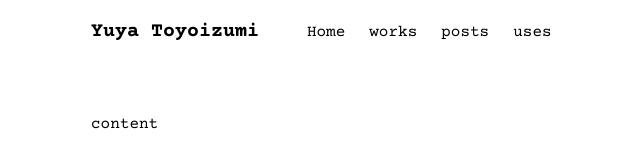
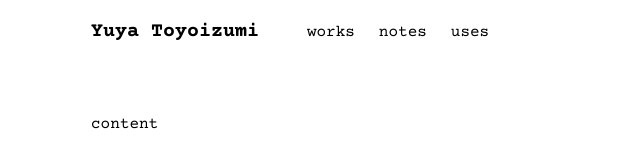
Before and after one commit to yuya-toyoizumi/my-site, a Next.js app: page / in a window 1280 px wide. Shown: the top 160 px of the page, without its empty margins (181-821 px from the left). Built offline with nearby package versions, Linux system fonts and the light colour scheme.

Commit message:
change posts to notes

```diff
--- /dev/null
+++ b/src/app/notes/page.tsx
@@ -0,0 +1,5 @@
+export default function Notes() {
+  return (
+    <>notes</>
+  )
+}
--- a/src/app/posts/page.tsx
+++ /dev/null
@@ -1,5 +0,0 @@
-export default function Posts() {
-  return (
-    <>posts</>
-  )
-}
--- a/src/components/header.tsx
+++ b/src/components/header.tsx
@@ -32,9 +32,8 @@ export const Header = () => {
             </div>
             <div className="hidden sm:ml-12 sm:flex sm:items-center">
               <div className="space-x-6">
-                <Link href="/">Home</Link>
                 <Link href="/works">works</Link>
-                <Link href="/posts">posts</Link>
+                <Link href="/notes">notes</Link>
                 <Link href="/uses">uses</Link>
               </div>
             </div>
@@ -48,7 +47,7 @@ export const Header = () => {
       >
         <div className="flex flex-col pt-2 pb-6 space-y-4 border-b border-gray-200 px-2">
           <Link href="/works">works</Link>
-          <Link href="/posts">posts</Link>
+          <Link href="/notes">notes</Link>
           <Link href="/uses">uses</Link>
         </div>
       </div>
```
